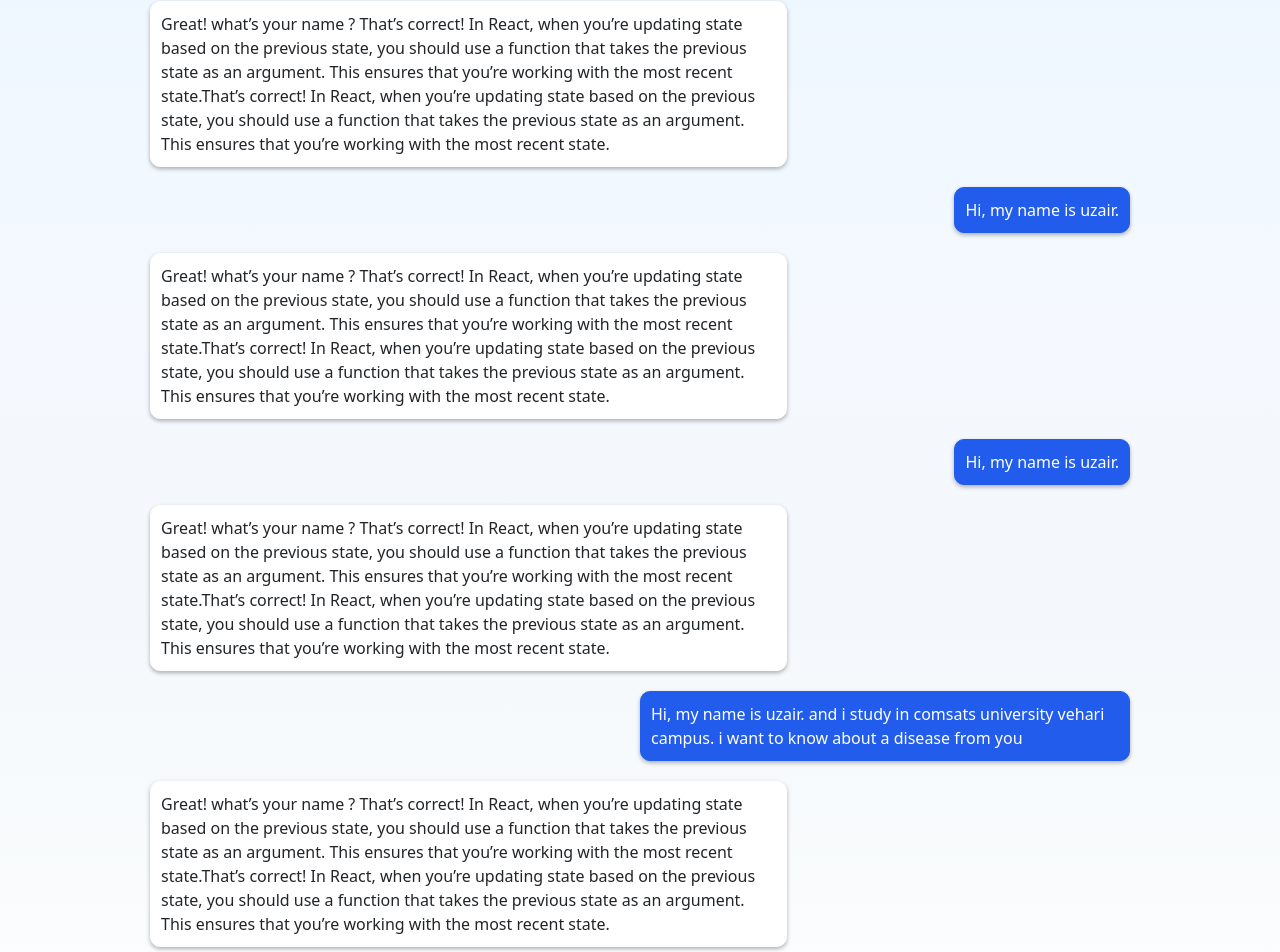
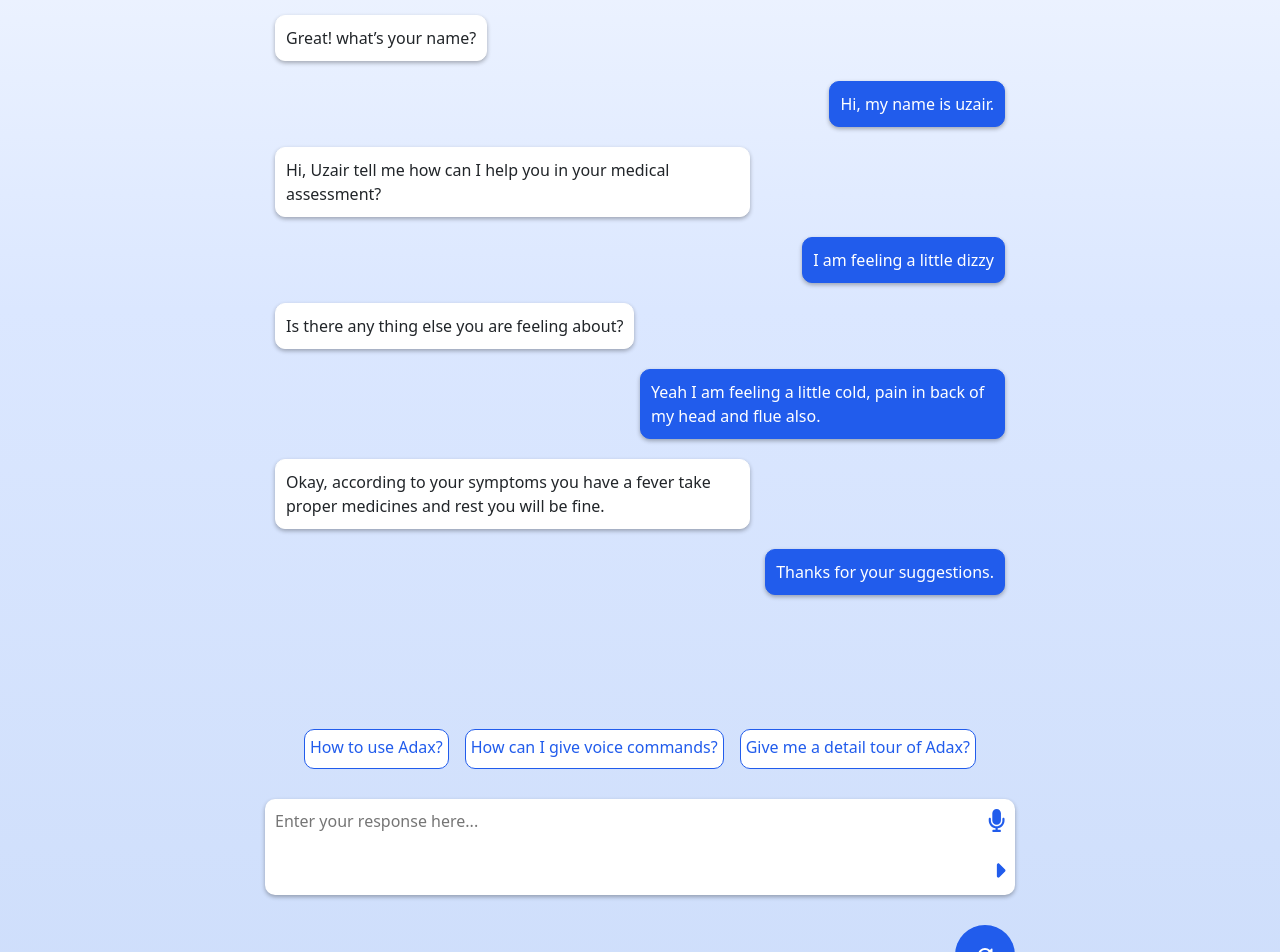
Before and after one commit to muhammaduzairrazaq/diseasePredictionReact, a React (Create React App) app in the folder disease-prediction/: page /chatbot in a window 1280 px wide. Shown: the part 386-1338 px from the top of the page. Built offline with nearby package versions, Linux system fonts and the light colour scheme.

Commit message:
designing chatbot screen part 1

```diff
--- a/disease-prediction/src/App.css
+++ b/disease-prediction/src/App.css
@@ -5,13 +5,17 @@ body {
   flex-flow: column;
   min-block-size: 100vh;
   font-family: 'Poppins', sans-serif;
+  background: linear-gradient(to top, #CEDEFB,#dbe7ff,#ffff);
+
 }
 
 /* NavBar.js */
 
 .App {
   padding: 10px;
-  background: linear-gradient(to bottom, #CEDEFB, #EDF6FF, #f4f9ff, #f4f8fc, #fafcfd, #ffff);
+  /* background: linear-gradient(to bottom, #CEDEFB, #EDF6FF, #f4f9ff, #f4f8fc, #fafcfd, #ffff); */
+  /* background: linear-gradient(to top, #CEDEFB,#dbe7ff,#ffff); */
+
 }
 
 a {
@@ -552,7 +556,6 @@ a {
   background-color: #215CEC;
   color: white;
   padding: 5px;
-  border: 1px solid white;
   box-shadow: var(--shadow);
   border-radius: 10px;
 }
@@ -563,7 +566,9 @@ a {
 
 .chat-container {
   width: 100%;
-  max-width: 1000px;
+  margin-bottom: 4rem;
+  margin-top: 5rem;
+  max-width: 750px;
   display: flex;
   flex-direction: column;
   padding: 10px;
@@ -571,6 +576,7 @@ a {
 }
 
 .bot-message-container {
+  align-self: flex-start;
   max-width: 65%;
   /* max-width: 750px; */
   background-color: white;
@@ -603,13 +609,31 @@ a {
   margin-bottom: 0;
 }
 
+.bottom-container {
+  margin-top: 30px;
+  display: flex;
+  width: 750px;
+  justify-content: flex-end;
+}
+
+.restart-button {
+  border: none;
+  outline: none;
+  width: 60px;
+  height: 60px;
+  background-color: #215CEC;
+  color: white;
+  padding: 10px;
+  border-radius: 50%;
+}
+
 
 
 .bot-selection {
   display: flex;
   background-color: white;
   padding: 5px;
-  margin-bottom: 5rem;
+  margin-bottom: 1rem;
   border-radius: 10px;
   gap: 5px;
 }
@@ -660,7 +684,7 @@ a {
 .input-container {
   width: 100%;
   background-color: white;
-  max-width: 1000px;
+  max-width: 750px;
   margin-top: 30px;
   padding: 10px;
   min-width: 340px;
@@ -697,7 +721,7 @@ a {
   width: 100%;
   min-width: 340px;
   margin-top: 10px;
-  max-width: 1000px;
+  max-width: 750px;
 
 }
 
--- a/disease-prediction/src/components/InteractionPage/ChatBot.js
+++ b/disease-prediction/src/components/InteractionPage/ChatBot.js
@@ -8,7 +8,7 @@ import logo from "../../assets/logoo.png";
 import bulb from "../../assets/bulb.svg";
 import { Link } from "react-router-dom";
 import { FontAwesomeIcon } from "@fortawesome/react-fontawesome";
-import { faCaretRight, faMicrophone } from "@fortawesome/free-solid-svg-icons";
+import { faCaretRight, faMicrophone, faRotateRight } from "@fortawesome/free-solid-svg-icons";
 import OverlayTrigger from "react-bootstrap/OverlayTrigger";
 import Tooltip from "react-bootstrap/Tooltip";
 
@@ -122,14 +122,7 @@ export const ChatBot = () => {
             <div className="chat-container">
               <div className="bot-message-container">
                 <p>
-                  Great! what’s your name ? That’s correct! In React, when
-                  you’re updating state based on the previous state, you should
-                  use a function that takes the previous state as an argument.
-                  This ensures that you’re working with the most recent
-                  state.That’s correct! In React, when you’re updating state
-                  based on the previous state, you should use a function that
-                  takes the previous state as an argument. This ensures that
-                  you’re working with the most recent state.
+                  Great! what’s your name?
                 </p>
               </div>
               <div className="user-message-container">
@@ -137,51 +130,29 @@ export const ChatBot = () => {
               </div>
               <div className="bot-message-container">
                 <p>
-                  Great! what’s your name ? That’s correct! In React, when
-                  you’re updating state based on the previous state, you should
-                  use a function that takes the previous state as an argument.
-                  This ensures that you’re working with the most recent
-                  state.That’s correct! In React, when you’re updating state
-                  based on the previous state, you should use a function that
-                  takes the previous state as an argument. This ensures that
-                  you’re working with the most recent state.
+                 Hi, Uzair tell me how can I help you in your medical assessment?
                 </p>
               </div>
               <div className="user-message-container">
-                <p>Hi, my name is uzair.</p>
+                <p>I am feeling a little dizzy</p>
               </div>
               <div className="bot-message-container">
                 <p>
-                  Great! what’s your name ? That’s correct! In React, when
-                  you’re updating state based on the previous state, you should
-                  use a function that takes the previous state as an argument.
-                  This ensures that you’re working with the most recent
-                  state.That’s correct! In React, when you’re updating state
-                  based on the previous state, you should use a function that
-                  takes the previous state as an argument. This ensures that
-                  you’re working with the most recent state.
+                 Is there any thing else you are feeling about?
                 </p>
               </div>
               <div className="user-message-container">
                 <p>
-                  Hi, my name is uzair. and i study in comsats university vehari
-                  campus. i want to know about a disease from you
+                 Yeah I am feeling a little cold, pain in back of my head and flue also.
                 </p>
               </div>
               <div className="bot-message-container">
                 <p>
-                  Great! what’s your name ? That’s correct! In React, when
-                  you’re updating state based on the previous state, you should
-                  use a function that takes the previous state as an argument.
-                  This ensures that you’re working with the most recent
-                  state.That’s correct! In React, when you’re updating state
-                  based on the previous state, you should use a function that
-                  takes the previous state as an argument. This ensures that
-                  you’re working with the most recent state.
+                 Okay, according to your symptoms you have a fever take proper medicines and rest you will be fine.
                 </p>
               </div>
               <div className="user-message-container">
-                <p>Hi, my name is uzair.</p>
+                <p>Thanks for your suggestions.</p>
               </div>
             </div>
             <div className="chatbot-questions">
@@ -214,7 +185,12 @@ export const ChatBot = () => {
                 </Link>
               </div>
             </div>
-          </div>
+            <div className="bottom-container">
+            <button className="restart-button">
+            <FontAwesomeIcon icon={faRotateRight} />
+            </button>
+            </div>
+            </div>
         </Col>
       </Row>
     </Container>
```
Also changed, not shown: 1 other file (tests, documents, lock files or other folders).
